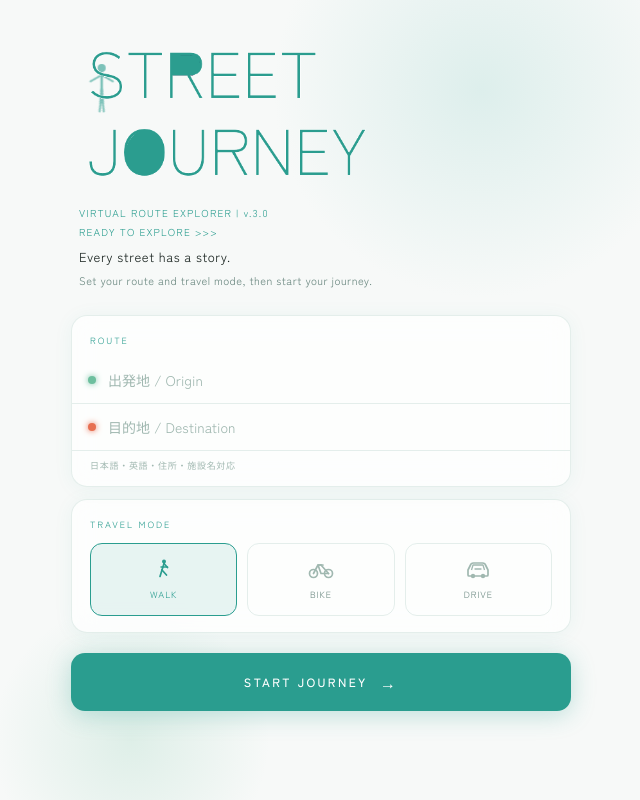
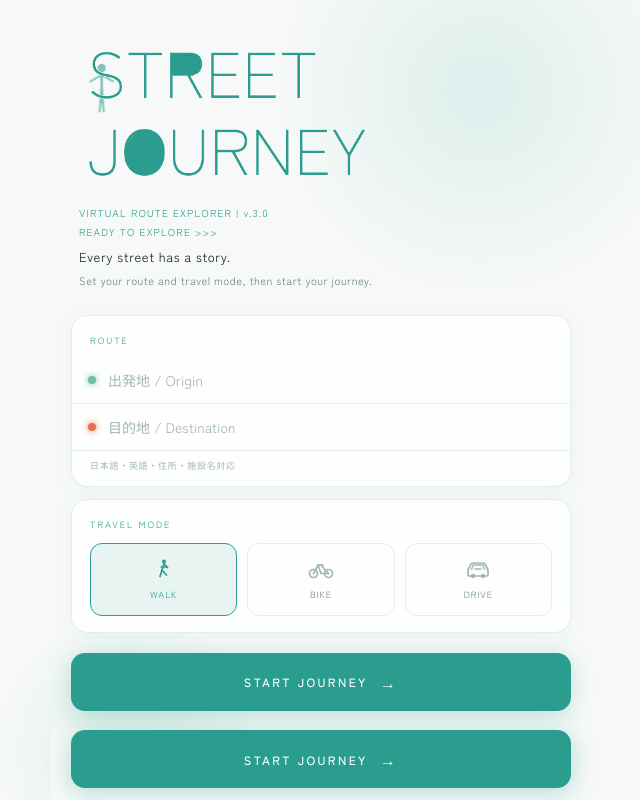
Before and after one commit to ztokyoabe-ui/street-journey, a Next.js app: page / in a window 1280 px wide. Shown: the whole page, without its empty margins (319-959 px from the left). Built offline with nearby package versions, Linux system fonts and the light colour scheme.

Commit message:
fix: START JOURNEY fixed footer — always visible above keyboard & Safari toolbar

```diff
--- a/pages/index.js
+++ b/pages/index.js
@@ -794,7 +794,7 @@ export default function Home() {
         </div>
       )}
 
-      <div style={{ background: light.bg, minHeight: '100vh', paddingBottom: 'calc(60px + env(safe-area-inset-bottom))', position: 'relative', overflow: 'visible', maxWidth: 540, margin: '0 auto' }}>
+      <div style={{ background: light.bg, minHeight: '100vh', paddingBottom: 'calc(100px + env(safe-area-inset-bottom))', position: 'relative', overflow: 'visible', maxWidth: 540, margin: '0 auto' }}>
         {/* BG circles */}
         <div style={{ position: 'absolute', top: -120, right: -100, width: 420, height: 420, borderRadius: '50%', background: 'radial-gradient(circle, rgba(200,230,226,0.55) 0%, transparent 70%)', pointerEvents: 'none', zIndex: 0 }} />
         <div style={{ position: 'absolute', bottom: -80, left: -60, width: 280, height: 280, borderRadius: '50%', background: 'radial-gradient(circle, rgba(109,191,158,0.18) 0%, transparent 70%)', pointerEvents: 'none', zIndex: 0 }} />
@@ -860,7 +860,7 @@ export default function Home() {
           </div>
         </div>
 
-        {/* Start button */}
+        {/* Start button — fixed at bottom, always above keyboard */}
         <div style={{ padding: '20px 20px 0', position: 'relative', zIndex: 1 }}>
           <button onClick={startJourney} style={{ width: '100%', background: light.accent, color: '#fff', border: 'none', borderRadius: 14, padding: '17px 32px', fontFamily: "'Zen Kaku Gothic New', sans-serif", fontSize: 12, fontWeight: 500, letterSpacing: '0.2em', textTransform: 'uppercase', cursor: 'pointer', display: 'flex', alignItems: 'center', justifyContent: 'center', gap: 12, boxShadow: '0 4px 24px rgba(42,157,143,0.28)', transition: 'background 0.2s, transform 0.15s, box-shadow 0.2s' }}
             onMouseEnter={e => { e.currentTarget.style.background = light.accentLight; e.currentTarget.style.transform = 'translateY(-1px)'; }}
@@ -869,6 +869,16 @@ export default function Home() {
           </button>
         </div>
       </div>
+
+      {/* START JOURNEY — fixed footer, always visible above Safari toolbar & keyboard */}
+      <div style={{ position: 'fixed', bottom: 0, left: '50%', transform: 'translateX(-50%)', width: '100%', maxWidth: 540, padding: '12px 20px', paddingBottom: 'calc(12px + env(safe-area-inset-bottom))', background: `linear-gradient(transparent, ${light.bg} 30%)`, zIndex: 500, pointerEvents: 'none' }}>
+        <button onClick={startJourney}
+          style={{ width: '100%', background: light.accent, color: '#fff', border: 'none', borderRadius: 14, padding: '17px 32px', fontFamily: "'Zen Kaku Gothic New', sans-serif", fontSize: 12, fontWeight: 500, letterSpacing: '0.2em', textTransform: 'uppercase', cursor: 'pointer', display: 'flex', alignItems: 'center', justifyContent: 'center', gap: 12, boxShadow: '0 4px 24px rgba(42,157,143,0.35)', pointerEvents: 'auto', transition: 'background 0.2s, transform 0.15s' }}
+          onMouseEnter={e => { e.currentTarget.style.background = light.accentLight; e.currentTarget.style.transform = 'translateY(-1px)'; }}
+          onMouseLeave={e => { e.currentTarget.style.background = light.accent; e.currentTarget.style.transform = 'translateY(0)'; }}>
+          Start Journey <span style={{ fontSize: 16 }}>→</span>
+        </button>
+      </div>
     </>
   );
 }
```
